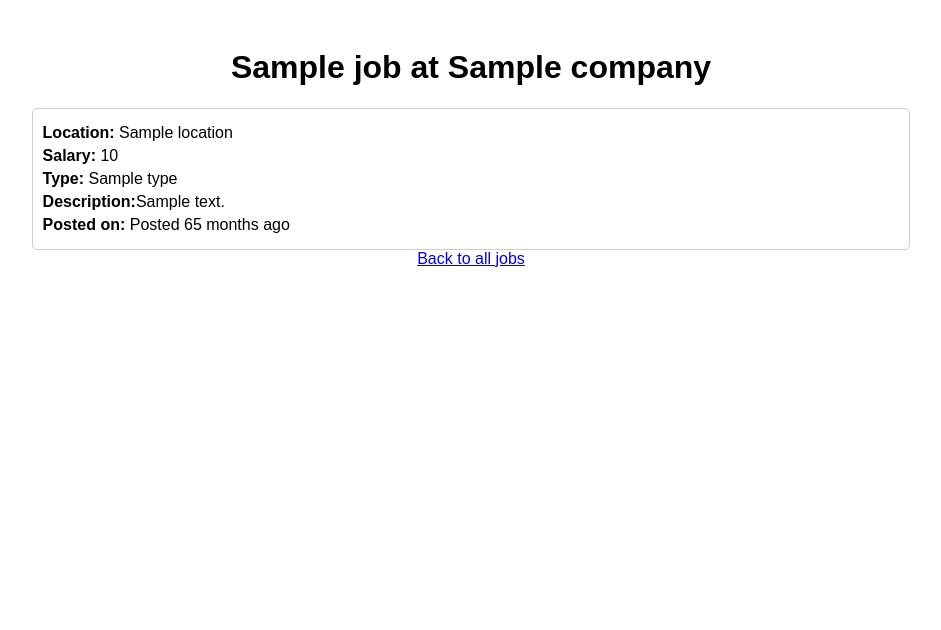
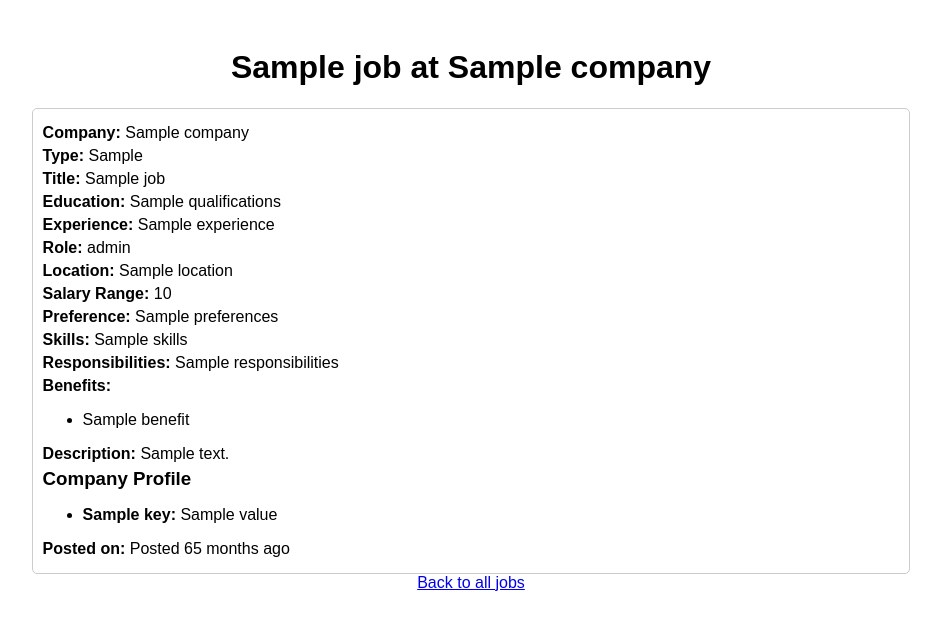
Before and after one commit to viveksingh1508/fastapiscrapeproject, a FastAPI app: template app/templates/job_details.html in a window 1280 px wide. Shown: the top 630 px of the page, without its empty margins (169-1110 px from the left). Run offline with FastAPI, Linux system fonts and the light colour scheme; the template is opened without the code that fills it: most values are stand-ins (such as "Sample title", 1, 10 or a date in 2020); parts of the project's set-up code (start-up, migrations or seed data) failed here and were passed over.

Commit message:
fix data parsing for benefits and stoped scraping task for now

```diff
--- a/app/templates/job_details.html
+++ b/app/templates/job_details.html
@@ -26,10 +26,32 @@
   <body>
     <h1 style="text-align: center">{{ job.title }} at {{ job.company }}</h1>
     <div class="job" style="width: 70%; margin: 0 auto">
+      <p><strong>Company:</strong> {{ job.company }}</p>
+      <p><strong>Type:</strong> {{ job.job_type }}</p>
+      <p><strong>Title:</strong> {{ job.job_title }}</p>
+      <p><strong>Education:</strong> {{ job.qualifications }}</p>
+      <p><strong>Experience:</strong> {{ job.experience }}</p>
+      <p><strong>Role:</strong> {{ job.role }}</p>
       <p><strong>Location:</strong> {{ job.location }}</p>
-      <p><strong>Salary:</strong> {{ job.salary }}</p>
-      <p><strong>Type:</strong> {{ job.type }}</p>
-      <p><strong>Description:</strong>{{ job.description }}</p>
+      <p><strong>Salary Range:</strong> {{ job.salary_range }}</p>
+      <p><strong>Preference:</strong> {{ job.preferences }}</p>
+      <p><strong>Skills:</strong> {{ job.skills }}</p>
+      <p><strong>Responsibilities:</strong> {{ job.responsibilities }}</p>
+      <p><strong>Benefits:</strong></p>
+      <ul>
+        {% for benefit in benefits %}
+        <li>{{ benefit }}</li>
+        {% endfor %}
+      </ul>
+      <p><strong>Description:</strong> {{ job.job_description }}</p>
+      {% if company_profile %}
+      <h3>Company Profile</h3>
+      <ul>
+        {% for key, value in company_profile.items() %}
+        <li><strong>{{ key }}:</strong> {{ value }}</li>
+        {% endfor %}
+      </ul>
+      {% endif %}
 
       <p>
         <strong>Posted on:</strong>
--- a/scraper/discovery.py
+++ b/scraper/discovery.py
@@ -6,7 +6,7 @@ def run_scraper():
     Run the scraper task to insert jobs into the database.
     """
     # Call the insert_jobs function to start the scraping process
-    insert_jobs.delay()
+    # insert_jobs.delay()
 
 
 if __name__ == "__main__":
```
Also changed, not shown: app/services/jobs.py (+28 -1 lines), app/templates/jobs.html (+9 -1 lines).
